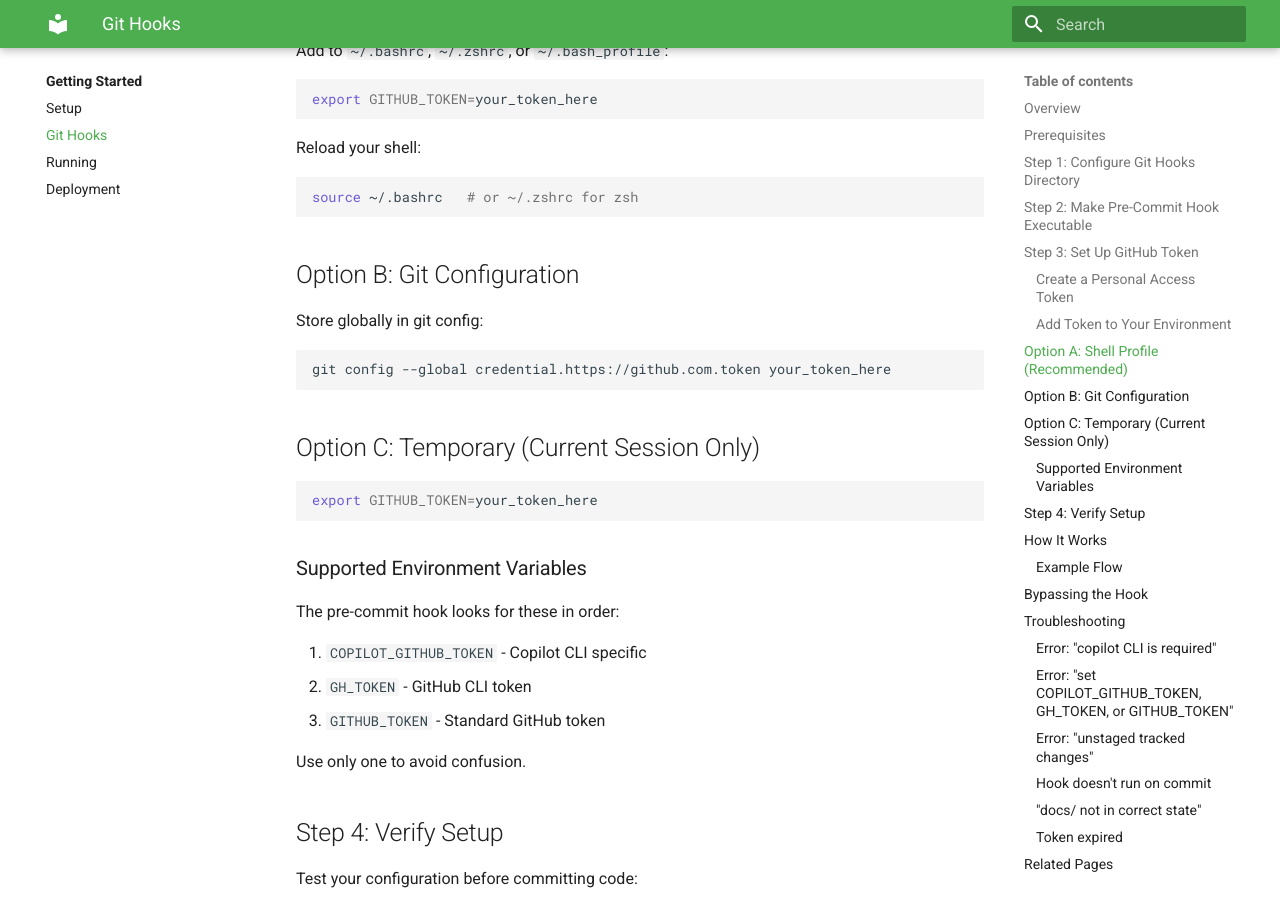
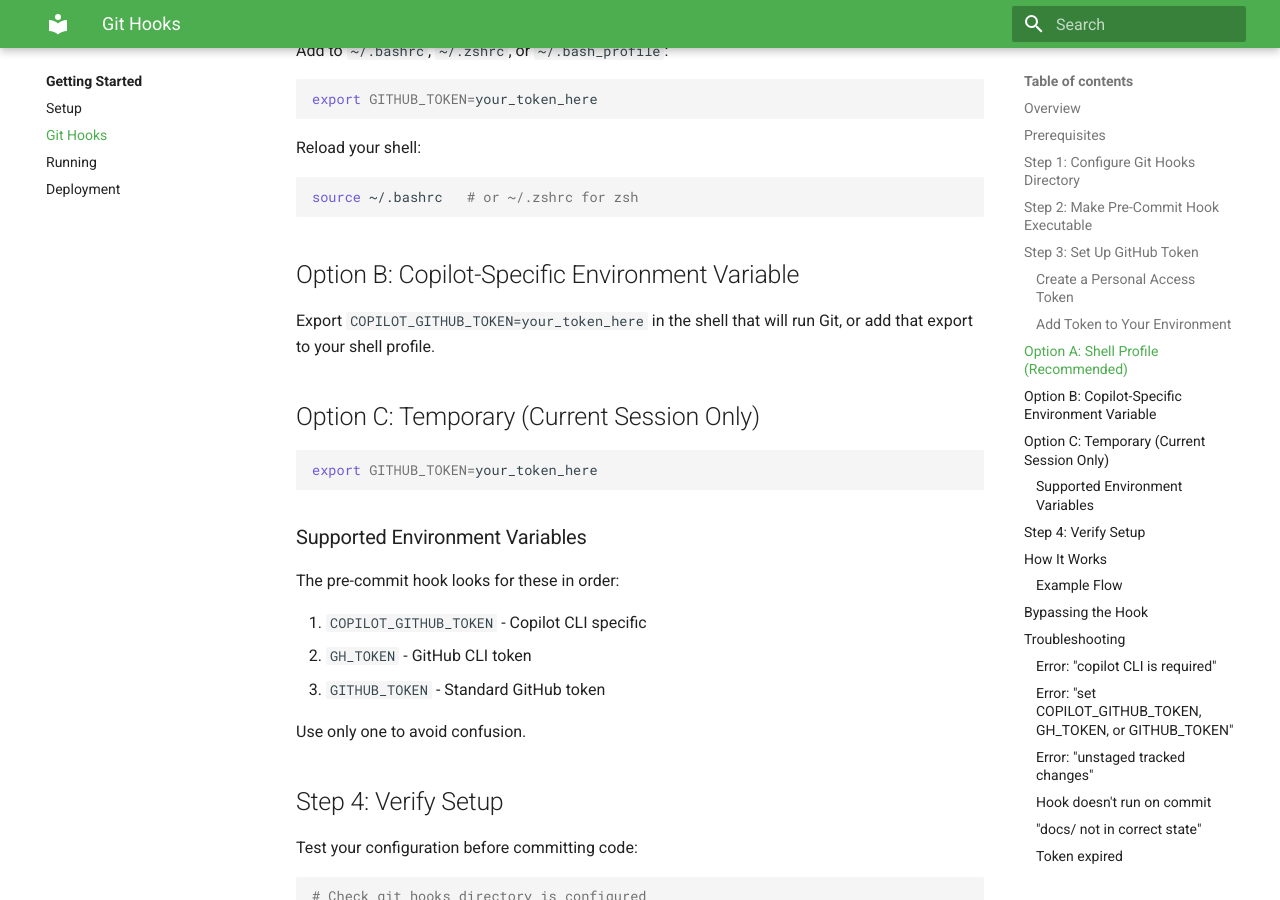
Before and after one commit to DEFRA/trade-imports-fish-be, an MkDocs documentation site: the page built from docs/wiki/getting-started/git-hooks.md, in a window 1280 px wide and 900 px high, scrolled down 1989 px. Built offline with MkDocs 1.6.1 and Material for MkDocs 9.7.7, drawn with Linux system fonts in a browser that asks for light colours.

Commit message:
Revise Git hooks documentation for Copilot token
Updated instructions for Git hooks to include Copilot-specific environment variable setup.

Co-authored-by: Copilot Autofix powered by AI <175728472+Copilot@users.noreply.github.com>

````diff
--- a/docs/wiki/getting-started/git-hooks.md
+++ b/docs/wiki/getting-started/git-hooks.md
@@ -87,13 +87,9 @@ Reload your shell:
 source ~/.bashrc   # or ~/.zshrc for zsh
 ```
 
-## Option B: Git Configuration
+## Option B: Copilot-Specific Environment Variable
 
-Store globally in git config:
-
-```bash
-git config --global credential.https://github.com.token your_token_here
-```
+Export `COPILOT_GITHUB_TOKEN=your_token_here` in the shell that will run Git, or add that export to your shell profile.
 
 ## Option C: Temporary (Current Session Only)
 
````
